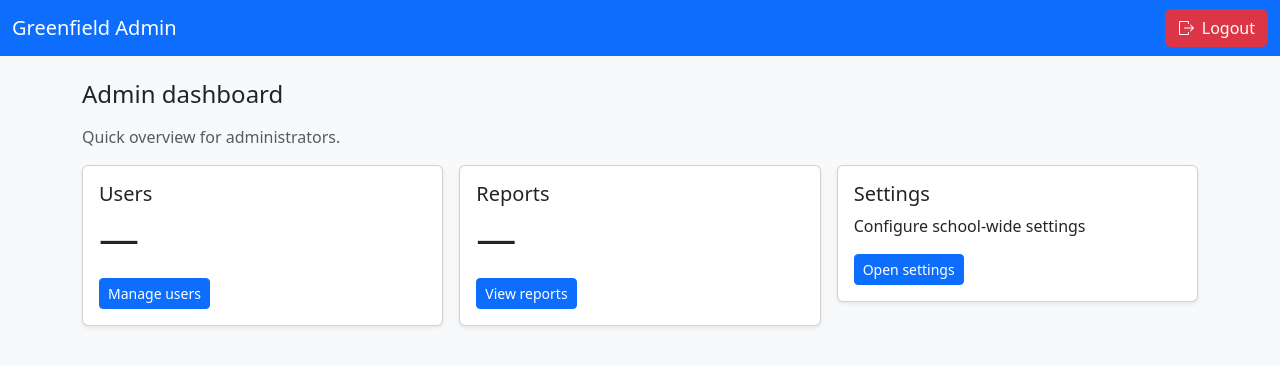
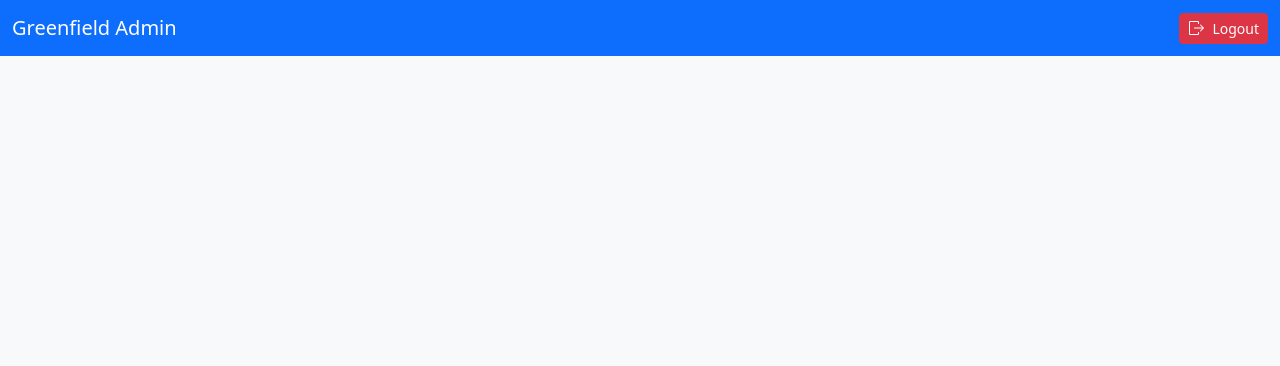
Before and after one commit to sejjtechnologies/sch.mgt.syst, a Flask app: template templates/admin/dashboard.html in a window 1280 px wide. Shown: the top 366 px of the page. Run offline with Flask 3, Linux system fonts and the light colour scheme; the template is opened without the code that fills it, so the values that code supplies are empty.

Commit message:
Update admin dashboard: reduce logout button, fix nav, clear main

```diff
--- a/templates/admin/dashboard.html
+++ b/templates/admin/dashboard.html
@@ -7,11 +7,11 @@
     <link href="https://cdn.jsdelivr.net/npm/bootstrap@5.3.2/dist/css/bootstrap.min.css" rel="stylesheet">
   </head>
   <body class="bg-light">
-    <nav class="navbar navbar-expand-lg navbar-dark bg-primary">
+    <nav class="navbar navbar-expand-lg navbar-dark bg-primary fixed-top">
       <div class="container-fluid">
         <a class="navbar-brand" href="/">Greenfield Admin</a>
         <div class="ms-auto">
-          <a href="{{ url_for('user.logout') }}" class="btn btn-danger text-white d-flex align-items-center">
+          <a href="{{ url_for('user.logout') }}" class="btn btn-danger btn-sm text-white d-flex align-items-center">
             <svg xmlns="http://www.w3.org/2000/svg" width="16" height="16" fill="currentColor" class="bi bi-box-arrow-right me-2" viewBox="0 0 16 16" aria-hidden="true">
               <path fill-rule="evenodd" d="M10 15a1 1 0 0 0 1-1v-2h-1v2H2V2h8v2h1V2a1 1 0 0 0-1-1H2a1 1 0 0 0-1 1v12a1 1 0 0 0 1 1h8z"/>
               <path fill-rule="evenodd" d="M15.854 8.354a.5.5 0 0 0 0-.708l-3-3a.5.5 0 1 0-.708.708L14.293 7.5H6.5a.5.5 0 0 0 0 1h7.793l-2.147 2.146a.5.5 0 0 0 .708.708l3-3z"/>
@@ -23,44 +23,6 @@
     </nav>
 
     <main class="container py-4">
-      <div class="row">
-        <div class="col-12">
-          <h1 class="h4 mb-3">Admin dashboard</h1>
-          <p class="text-muted">Quick overview for administrators.</p>
-        </div>
-      </div>
-
-      <div class="row g-3">
-        <div class="col-12 col-md-4">
-          <div class="card shadow-sm">
-            <div class="card-body">
-              <h5 class="card-title">Users</h5>
-              <p class="card-text display-6">—</p>
-              <a href="#" class="btn btn-sm btn-primary">Manage users</a>
-            </div>
-          </div>
-        </div>
-
-        <div class="col-12 col-md-4">
-          <div class="card shadow-sm">
-            <div class="card-body">
-              <h5 class="card-title">Reports</h5>
-              <p class="card-text display-6">—</p>
-              <a href="#" class="btn btn-sm btn-primary">View reports</a>
-            </div>
-          </div>
-        </div>
-
-        <div class="col-12 col-md-4">
-          <div class="card shadow-sm">
-            <div class="card-body">
-              <h5 class="card-title">Settings</h5>
-              <p class="card-text">Configure school-wide settings</p>
-              <a href="#" class="btn btn-sm btn-primary">Open settings</a>
-            </div>
-          </div>
-        </div>
-      </div>
     </main>
 
     <script src="https://cdn.jsdelivr.net/npm/bootstrap@5.3.2/dist/js/bootstrap.bundle.min.js"></script>
```
